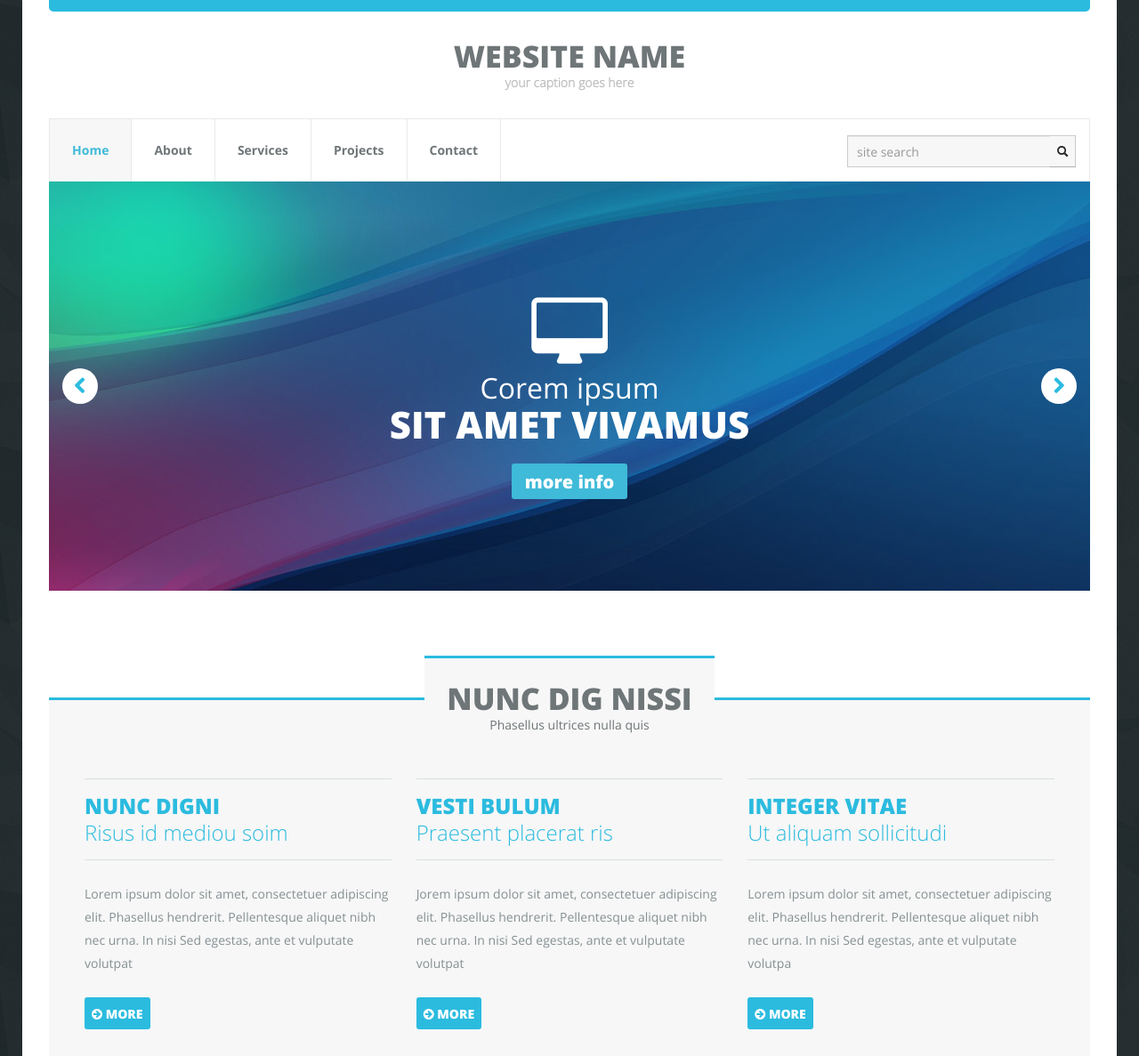
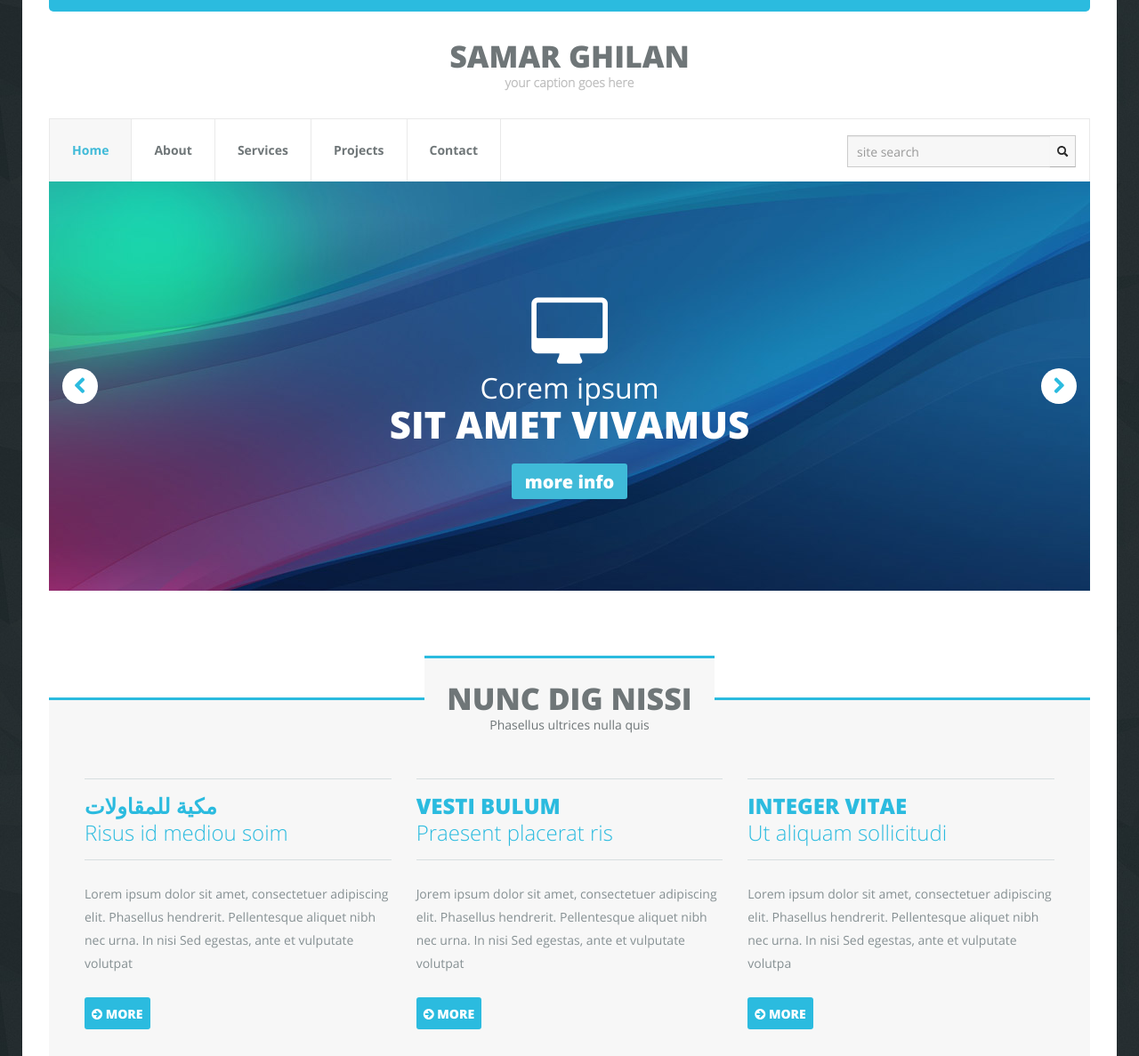
Before and after one commit to samar225/website2, a plain HTML site: page index.html in a window 1280 px wide. Shown: the part 113-1300 px from the top of the page at 89% size. Drawn offline with Linux system fonts and the light colour scheme; files whose address does not match are found by name.

Commit message:
change site name

```diff
--- a/index.html
+++ b/index.html
@@ -57,7 +57,7 @@
                      <!-- Site Name starts here -->
 
                     <div class="site-name">
-                        <h1>Website Name</h1>
+                        <h1>samar ghilan</h1>
                         <h5>your caption goes here</h5>
                     </div>
 
@@ -147,7 +147,7 @@
                                 <div class="span4">
                             <div class="block">
                                 <div class="block-title">
-                                    <h1>Nunc digni</h1>
+                                    <h1>مكية للمقاولات</h1>
                                     <h2>Risus id mediou soim</h2>
                                 </div>
                                 <div class="block-content">
```
